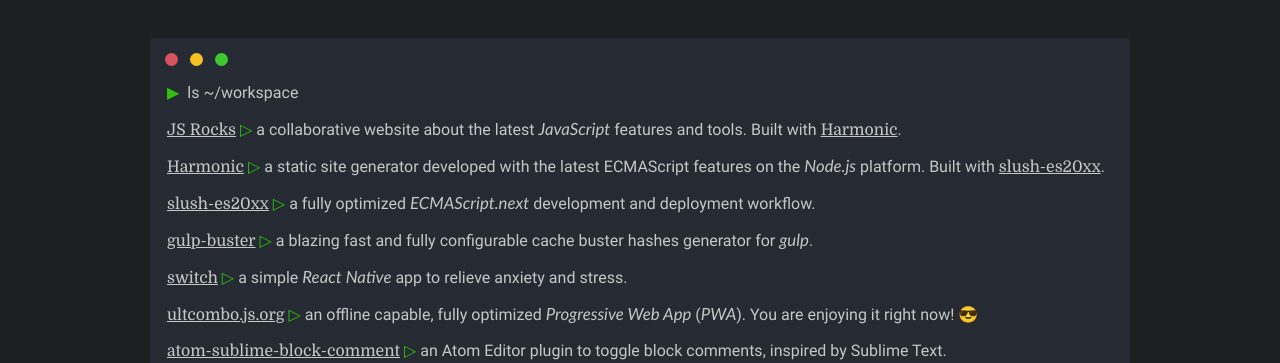
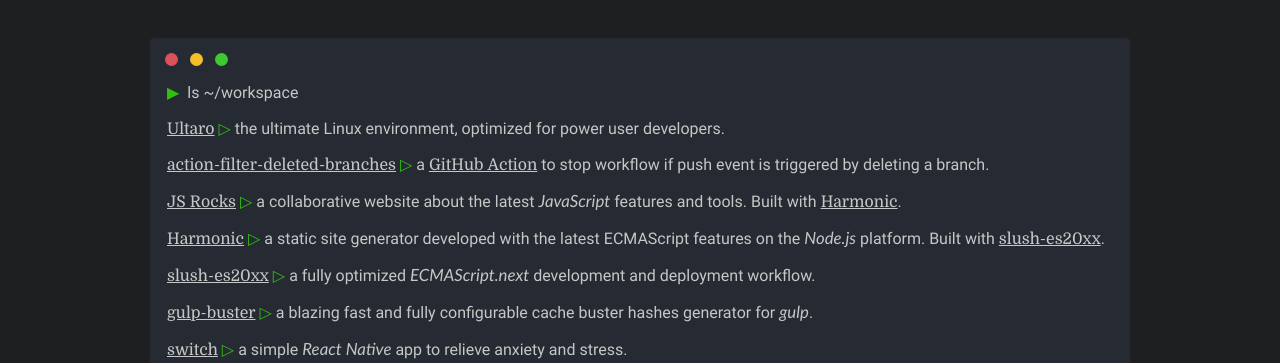
Before and after one commit to UltCombo/ultcombo.github.io, a website: page src/index.html in a window 1280 px wide. Shown: the part 437-800 px from the top of the page. Drawn offline with Linux system fonts and the light colour scheme; no server answers; a web font is replaced by a local one.

Commit message:
feat: Add Ultaro, action-filter-deleted-branches

```diff
--- a/src/index.html
+++ b/src/index.html
@@ -189,6 +189,16 @@
         <div id="termynal" aria-label="An animation of a terminal application window.">
           <span data-ty class="chevron" aria-label="Input prompt character">▶</span><span data-ty="input">ls ~/workspace</span>
           <div data-ty class="workspace">
+            <p>
+              <a target="_blank" rel="noopener" href="https://github.com/UltCombo/ultaro" aria-describedby="ultaro-description">Ultaro</a>
+              <span class="chevron" aria-hidden="true">▷</span>
+              <span id="ultaro-description">the ultimate Linux environment, optimized for power user developers.</span>
+            </p>
+            <p>
+              <a target="_blank" rel="noopener" href="https://github.com/UltCombo/action-filter-deleted-branches" aria-describedby="action-filter-deleted-branches-description">action-filter-deleted-branches</a>
+              <span class="chevron" aria-hidden="true">▷</span>
+              <span id="action-filter-deleted-branches-description">a <a target="_blank" rel="noopener" href="https://github.com/features/actions">GitHub Action</a> to stop workflow if push event is triggered by deleting a branch.</span>
+            </p>
             <p itemscope itemtype="https://schema.org/Blog">
               <a target="_blank" rel="noopener" itemprop="url" href="http://jsrocks.org" aria-describedby="js-rocks-description"><span itemprop="name">JS Rocks</span></a>
               <span class="chevron" aria-hidden="true">▷</span>
```
Also changed, not shown: index.html (+1 -1 lines), sw.js (+1 -1 lines).
